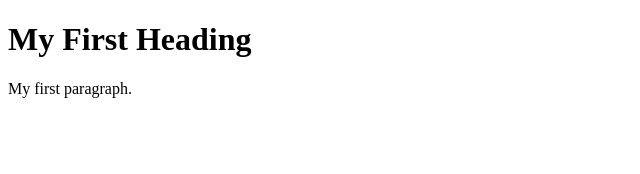
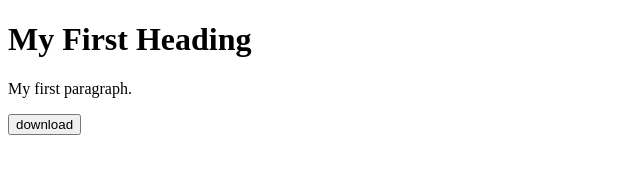
Before and after one commit to imtilab/book, a plain HTML site: page index.html in a window 1280 px wide. Shown: the whole page, without its empty margins (0-640 px from the left). Drawn offline with Linux system fonts and the light colour scheme.

Commit message:
Update index.html

```diff
--- a/index.html
+++ b/index.html
@@ -1,9 +1,44 @@
 <!DOCTYPE html>
 <html>
+    <head>
+        <script>
+            function myFunction() {
+                console.log("downloading")
+                // var link = document.createElement('a');
+                // link.href = url;
+                // link.download = 'https://imtilab.github.io/book/pdf/islamic/ma-ma-ma-baba_arif-azad.pdf';
+                // link.dispatchEvent(new MouseEvent('click'));
+
+                fetch('https://github.com/imtilab/book/blob/main/pdf/islamic/ma-ma-ma-baba_arif-azad.pdf')
+                    .then(response => response.blob())
+                    .then(blob => {
+                    // Create a blob URL for the PDF data
+                    var url = window.URL.createObjectURL(blob);
+
+                    // Create a link element to trigger the download
+                    var a = document.createElement("a");
+                    a.href = url;
+                    a.download = "downloaded.pdf"; // Set the desired file name
+                    document.body.appendChild(a);
+
+                    // Trigger a click event on the link element to initiate the download
+                    a.click();
+
+                    // Clean up by revoking the blob URL and removing the link element
+                    window.URL.revokeObjectURL(url);
+                    document.body.removeChild(a);
+                    })
+                    .catch(error => {
+                    console.error("Failed to download the PDF file: ", error);
+                    });
+            }
+
+            </script>
+    </head>
 <body>
 
 <h1>My First Heading</h1>
 <p>My first paragraph.</p>
-
+<button type="button" onclick="myFunction()">download</button>
 </body>
 </html>
```
